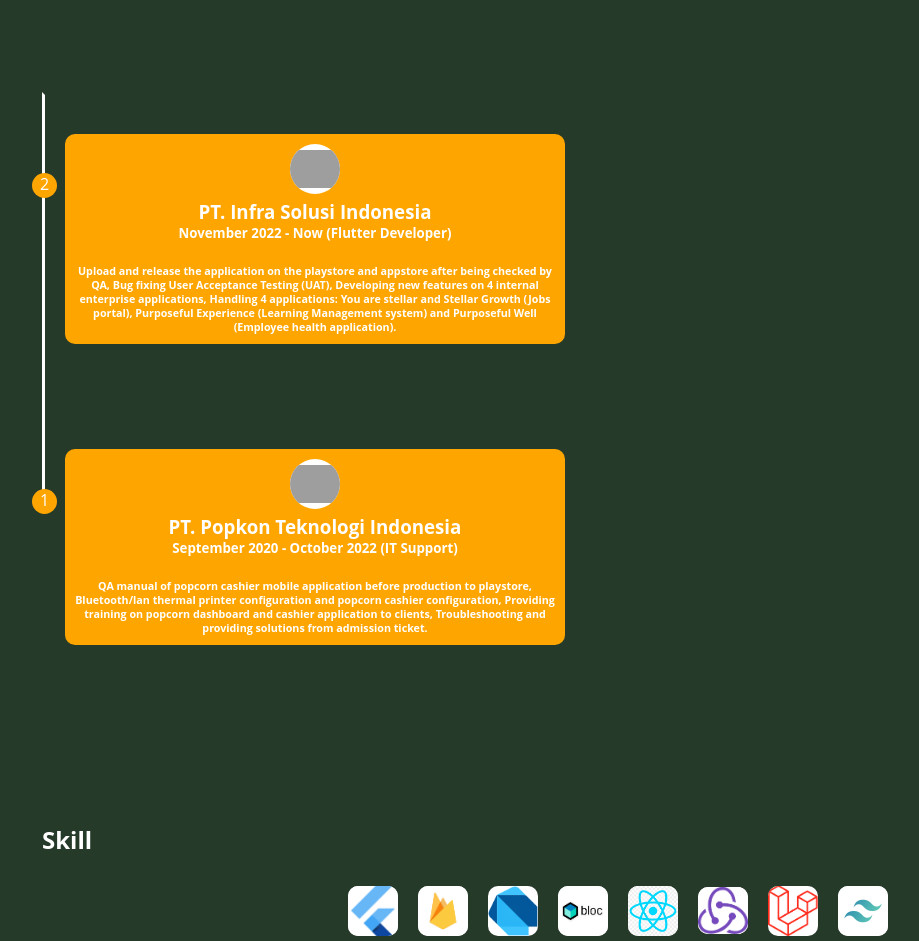
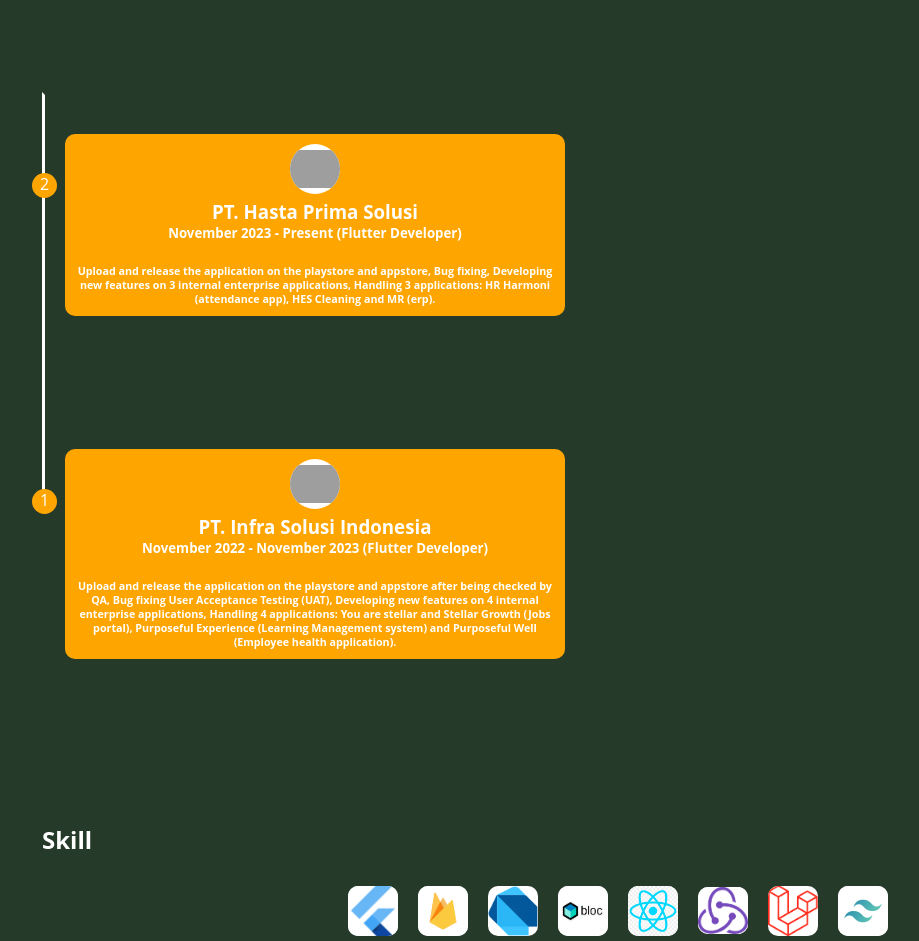
Before and after one commit to elmoagusti2/index, a plain HTML site: page index.html in a window 1280 px wide. Shown: the part 1480-2421 px from the top of the page, without its empty margins (22-941 px from the left). Drawn offline with Linux system fonts and the light colour scheme; grey boxes are pictures that could not be loaded.

Commit message:
Update index.html

```diff
--- a/index.html
+++ b/index.html
@@ -171,29 +171,26 @@
                 <li class="bar second">2</li>
                 <li class="bar">1</li>
                 <div class="descExperience second"><img
-                        src="https://media.licdn.com/dms/image/C560BAQHgOJJVf9FzqQ/company-logo_200_200/0/1628031568447?e=1699488000&v=beta&t=DO8LR349kGVrMBDjhDGyr1hDEuxx2q9TEnRQfnlEwWc"
+                        src="https://media.cakeresume.com/image/upload/s--JnkdQP_G--/c_pad,fl_png8,h_315,w_600/v1669009911/nny55g2ja46zycjfj650.png"
                         alt="">
-
+                    <h3> PT. Hasta Prima Solusi</h3>
+                    <h5> November 2023 - Present (Flutter Developer)</h5>
+                    <br>
+                    <h6>Upload and release the application on the playstore and appstore, Bug
+                        fixing, Developing new features on 3 internal enterprise
+                        applications, Handling 3 applications: HR Harmoni (attendance app), HES Cleaning and MR (erp).</h6>
+                </div>
+                <div class="descExperience"><img
+                        src="https://i-solution.co.id/wp-content/uploads/2023/04/logo-isol-hd@4x-2048x1085.png"
+                        alt="">
                     <h3> PT. Infra Solusi Indonesia</h3>
-                    <h5> November 2022 - Now (Flutter Developer)</h5>
+                    <h5> November 2022 - November 2023 (Flutter Developer)</h5>
                     <br>
                     <h6>Upload and release the application on the playstore and appstore after being checked by QA, Bug
                         fixing User Acceptance Testing (UAT), Developing new features on 4 internal enterprise
                         applications, Handling 4 applications: You are stellar and Stellar Growth (Jobs portal),
                         Purposeful Experience
                         (Learning Management system) and Purposeful Well (Employee health application).</h6>
-                </div>
-                <div class="descExperience"><img
-                        src="https://media.licdn.com/dms/image/C5616AQHrjjXiyG_HrA/profile-displaybackgroundimage-shrink_200_800/0/1652242333517?e=2147483647&v=beta&t=wAk41JyfaR95wlQWSb7VOeBnHXUmYH7kfKBjUiBO0A4"
-                        alt="">
-
-                    <h3> PT. Popkon Teknologi Indonesia</h3>
-                    <h5> September 2020 - October 2022 (IT Support)</h5>
-                    <br>
-                    <h6>QA manual of popcorn cashier mobile application before production to playstore, Bluetooth/lan
-                        thermal printer configuration and popcorn cashier configuration, Providing training on popcorn
-                        dashboard and cashier application to clients, Troubleshooting and providing solutions from
-                        admission ticket.</h6>
                 </div>
             </div>
         </section>
```
